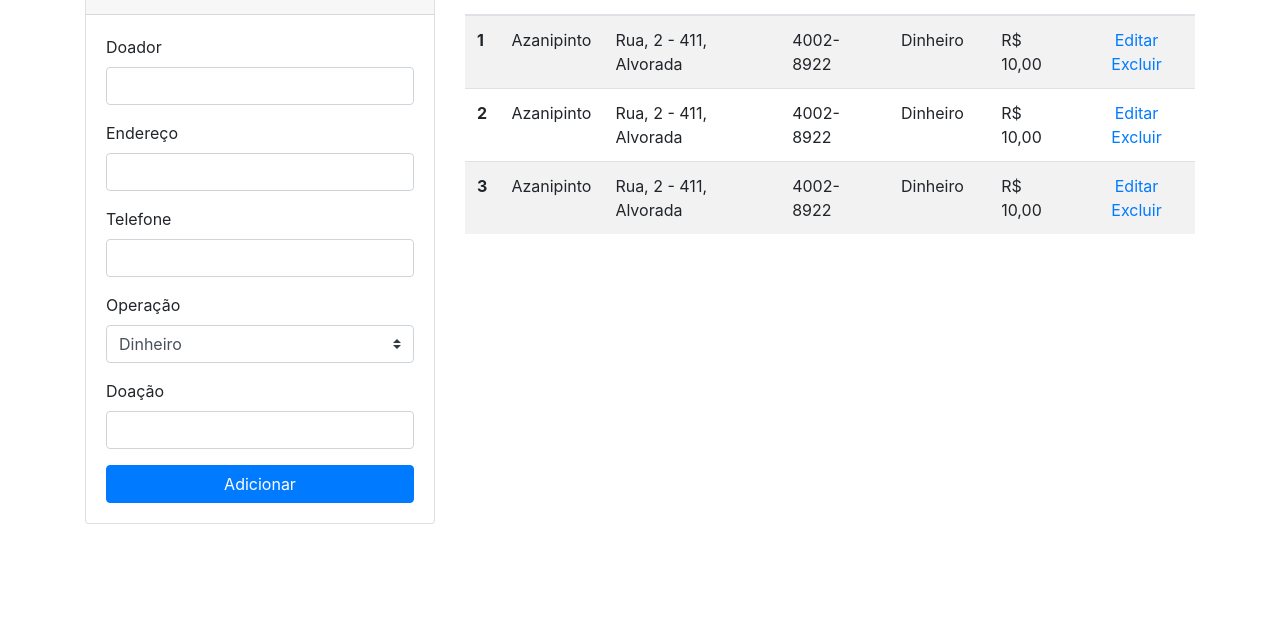
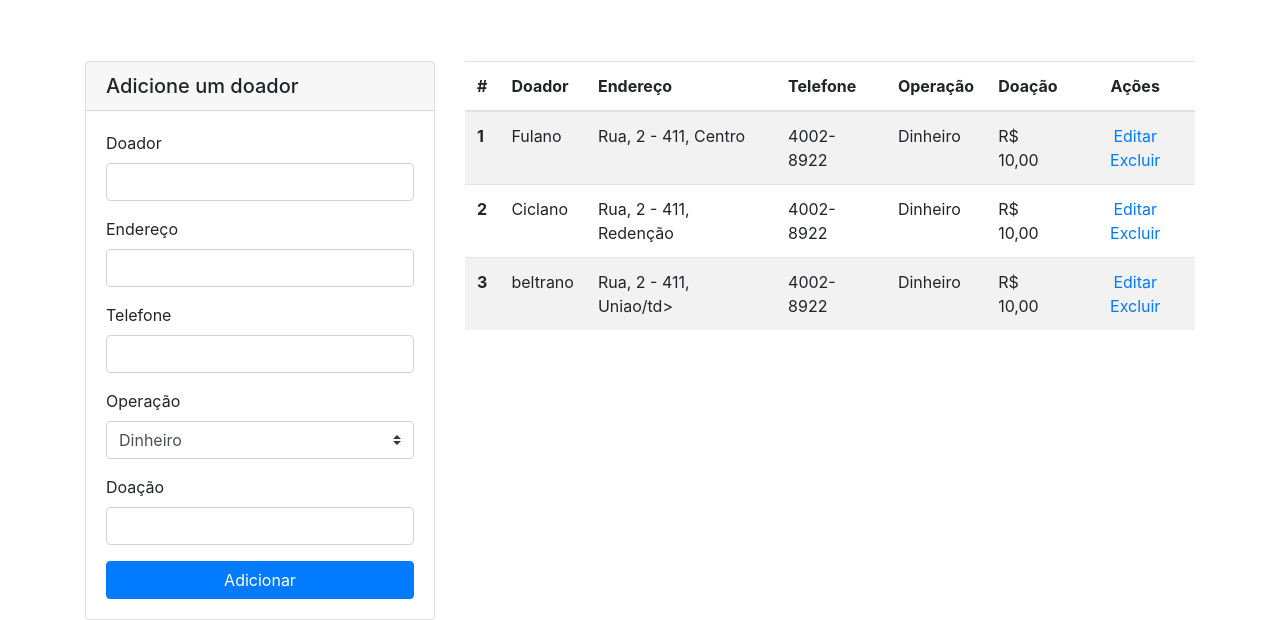
Before and after one commit to lklinhares/crud-project, a plain HTML site: page index.html in a window 1280 px wide. Shown: the part 223-843 px from the top of the page. Before the commit the page ends 800 px from the top, so only its background shows below. Drawn offline with nearby package versions, Linux system fonts and the light colour scheme.

Commit message:
Adição de uma logo no html

```diff
--- a/index.html
+++ b/index.html
@@ -11,6 +11,7 @@
     <main class="container">
 
       <header class="py-5 text-center">
+        <img class="d-block mx-auto mb-4" src="./logo.png" alt="" width="72" height="72">
         <h2>Lista de Doadores</h2>
         <p class="lead">
           Essa é uma ferramenta para registrar os doadores da ação beneficênte
@@ -79,8 +80,8 @@
             <tbody>
               <tr>
                 <th scope="row">1</th>
-                <td>Azanipinto</td>
-                <td>Rua, 2 - 411, Alvorada</td>
+                <td>Fulano</td>
+                <td>Rua, 2 - 411, Centro</td>
                 <td>4002-8922</td>
                 <td>Dinheiro</td>
                 <td>R$ 10,00</td>
@@ -91,8 +92,8 @@
               </tr>
               <tr>
                 <th scope="row">2</th>
-                <td>Azanipinto</td>
-                <td>Rua, 2 - 411, Alvorada</td>
+                <td>Ciclano</td>
+                <td>Rua, 2 - 411, Redenção</td>
                 <td>4002-8922</td>
                 <td>Dinheiro</td>
                 <td>R$ 10,00</td>
@@ -103,8 +104,8 @@
               </tr>
               <tr>
                 <th scope="row">3</th>
-                <td>Azanipinto</td>
-                <td>Rua, 2 - 411, Alvorada</td>
+                <td>beltrano</td>
+                <td>Rua, 2 - 411, Uniao/td>
                 <td>4002-8922</td>
                 <td>Dinheiro</td>
                 <td>R$ 10,00</td>
```
Also changed, not shown: logo.png (added).
